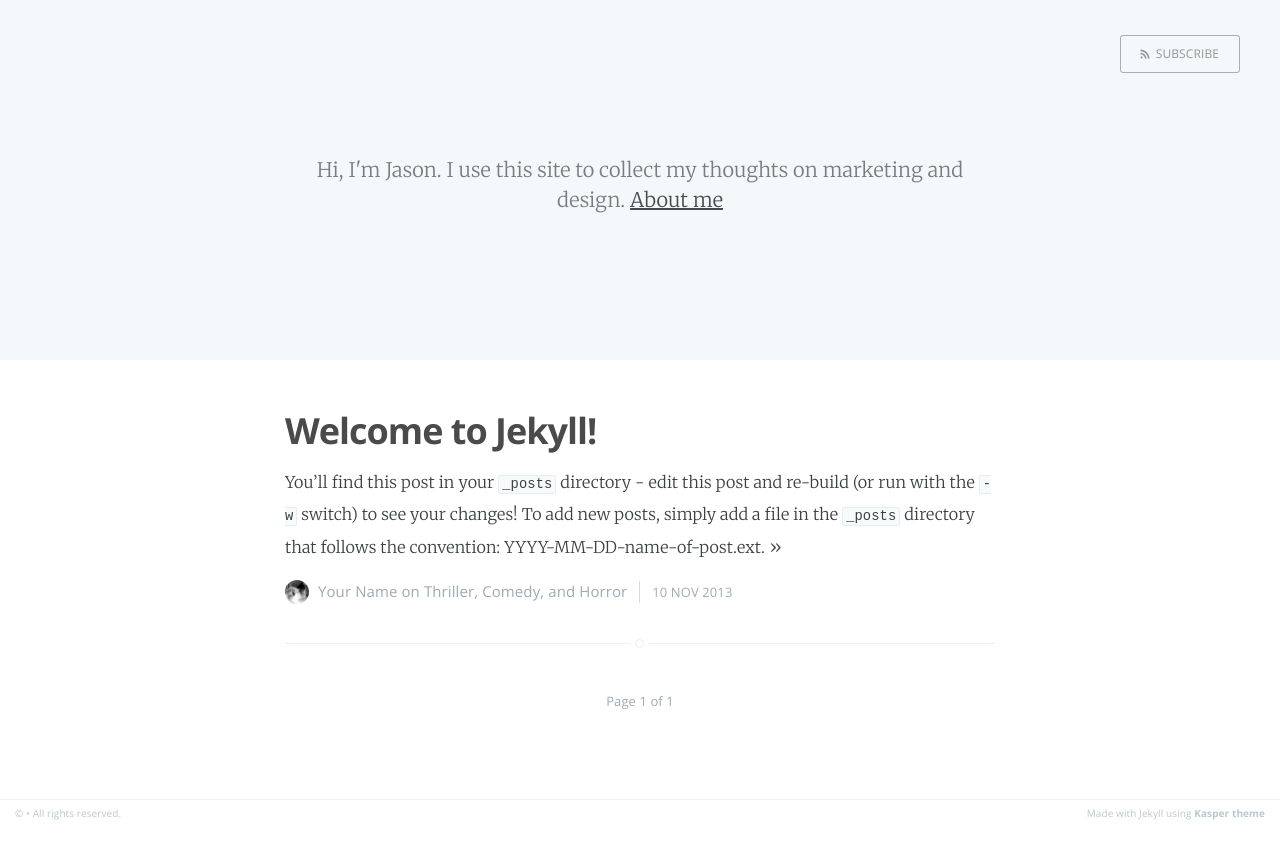
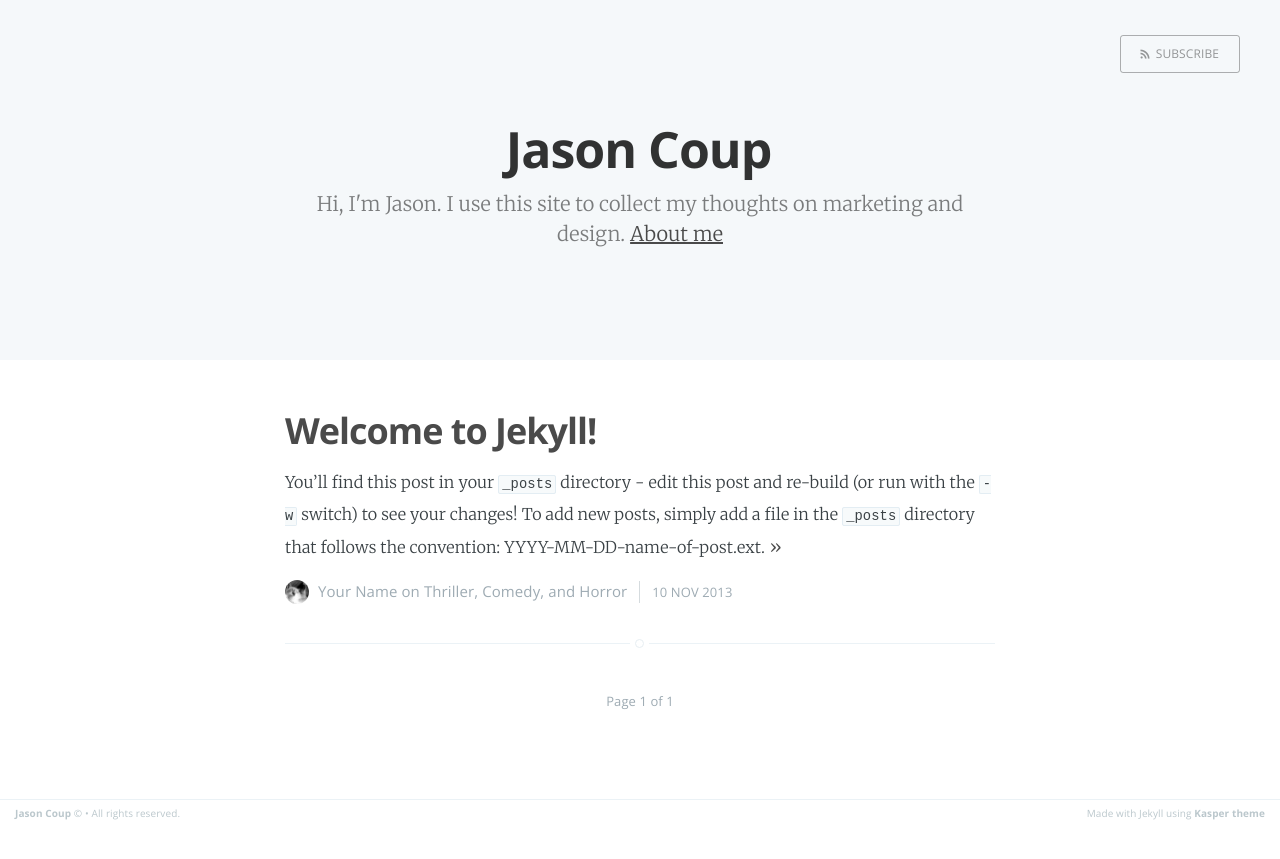
Before and after one commit to jasoncoup/jasoncoup.github.io, a Jekyll site: the page built from index.html, in a window 1280 px wide. Shown: the top 859 px of the page. Built offline with Jekyll 4.4.1, drawn with Linux system fonts in a browser that asks for light colours; the list of posts is cut into pages by our own code.

Commit message:
re-added name

```diff
--- a/_config.yml
+++ b/_config.yml
@@ -1,4 +1,4 @@
-
+name: Jason Coup
 description: Hi, I'm Jason.  I use this site to collect my thoughts on marketing and design
 meta_description: "Your New Jekyll Site, Blogging about stuffs"
 
```
